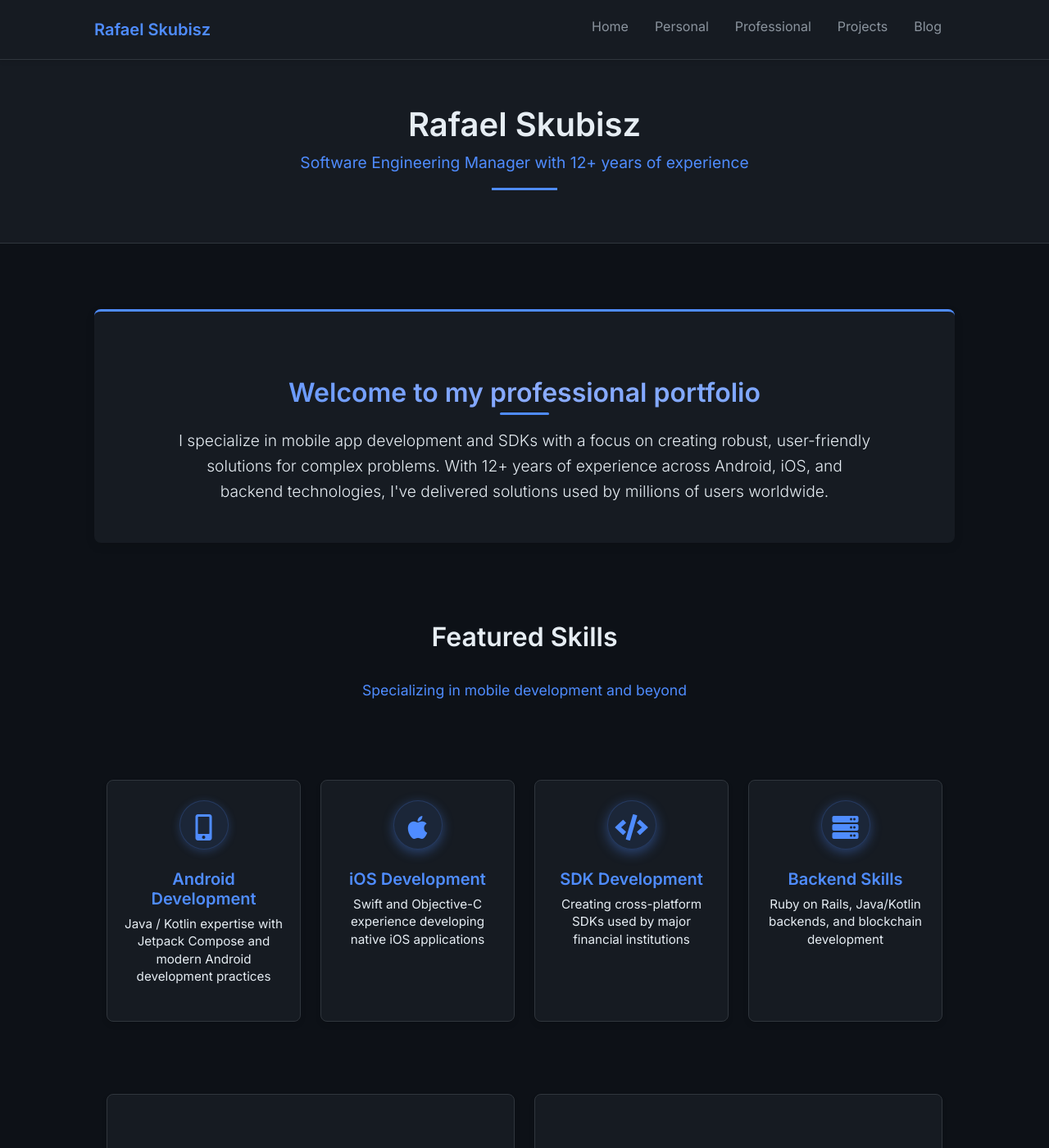
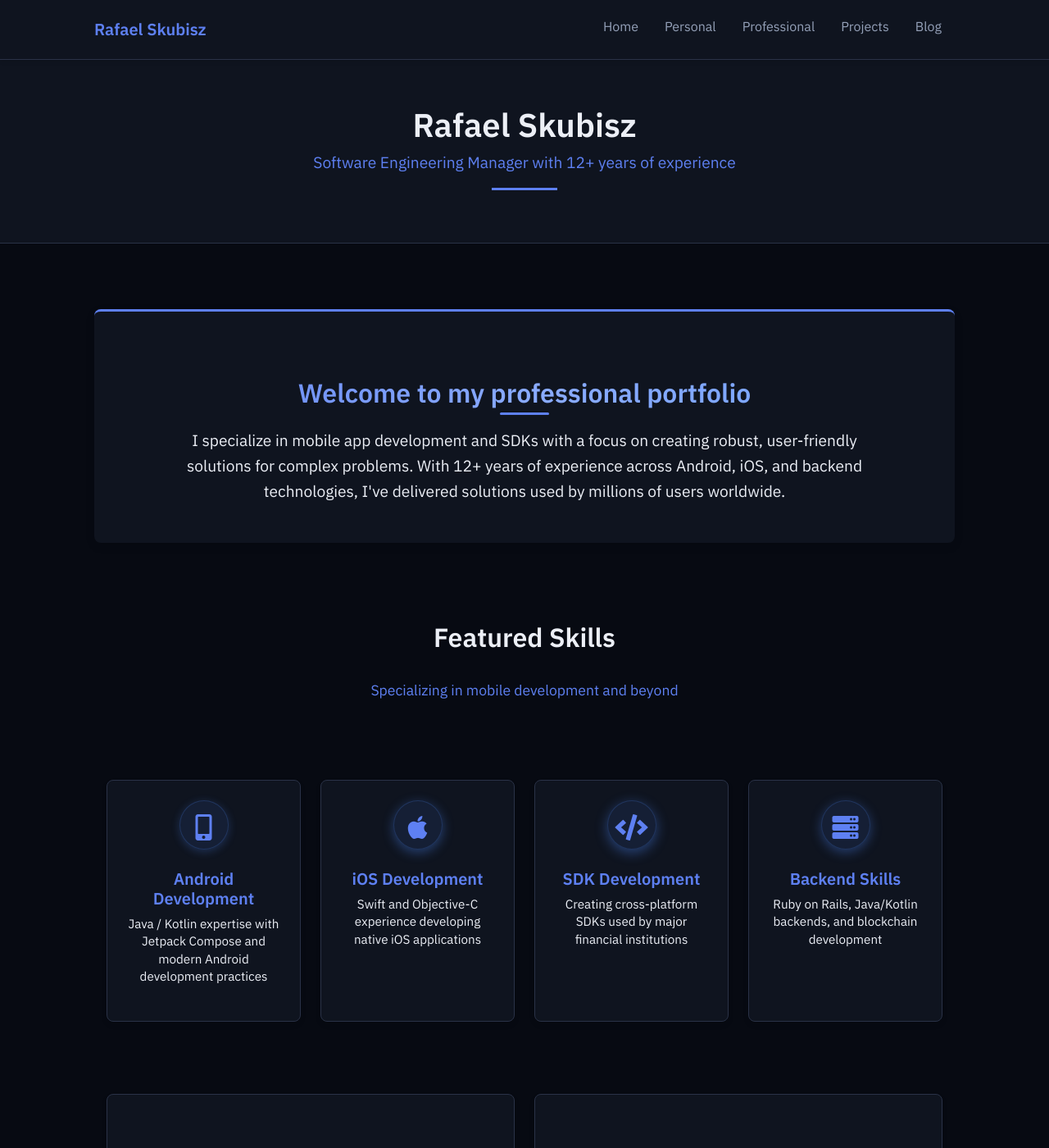
Before and after one commit to Jenovas/jenovas.github.io, a Jekyll site: the page built from index.md, in a window 1280 px wide and 1400 px high. Shown: the whole window at 82% size. Built offline with Jekyll 4.4.1, drawn with Linux system fonts in a browser that asks for light colours.

Commit message:
redesign: wire new design tokens and font trio
Co-Authored-By: Claude Sonnet 4.6 <noreply@anthropic.com>

```diff
--- a/_layouts/default.html
+++ b/_layouts/default.html
@@ -19,7 +19,7 @@
   <!-- Google Fonts -->
   <link rel="preconnect" href="https://fonts.googleapis.com">
   <link rel="preconnect" href="https://fonts.gstatic.com" crossorigin>
-  <link href="https://fonts.googleapis.com/css2?family=Inter:wght@300;400;500;600;700&display=swap" rel="stylesheet">
+  <link href="https://fonts.googleapis.com/css2?family=Fraunces:opsz,wght,SOFT,WONK@9..144,400;9..144,600;9..144,900;9..144,400,100,0;9..144,600,100,0&family=IBM+Plex+Mono:wght@400;500&family=IBM+Plex+Sans:wght@400;500;600&display=swap" rel="stylesheet">
 
   <!-- Custom styles -->
   {% if site.site-css %}
@@ -30,21 +30,10 @@
 
   <style>
     /* Dark theme with blue accents */
-    :root {
-      --primary-color: #4f8cff;
-      --primary-hover: #3a7dff;
-      --dark-bg: #0d1117;
-      --dark-surface: #161b22;
-      --dark-border: #30363d;
-      --text-primary: #e6edf3;
-      --text-secondary: #8b949e;
-      --text-muted: #6e7681;
-    }
-
     body {
-      background-color: var(--dark-bg);
+      background-color: var(--surface-0);
       color: var(--text-primary);
-      font-family: 'Inter', sans-serif;
+      font-family: var(--font-body);
       padding-top: 56px !important;
       min-height: 100vh;
       display: flex;
--- a/assets/css/custom-styles.css
+++ b/assets/css/custom-styles.css
@@ -2,15 +2,69 @@
 
 /* Standardized theme variables */
 :root {
-  --primary-color: #4f8cff;
-  --primary-hover: #3a7dff;
-  --dark-bg: #0d1117;
-  --dark-surface: #161b22;
-  --dark-surface-hover: #1e242c;
-  --dark-border: #30363d;
-  --text-primary: #e6edf3;
-  --text-secondary: #8b949e;
-  --text-muted: #6e7681;
+  /* Surfaces */
+  --surface-0: #070A12;
+  --surface-1: #0F141F;
+  --surface-2: #161C2A;
+  --surface-3: #1C2335;
+  --border-subtle: #1E2536;
+  --border-strong: #2A3247;
+
+  /* Text */
+  --text-primary: #ECEFF6;
+  --text-secondary: #94A0B8;
+  --text-muted: #5F6A85;
+  --text-on-primary: #070A12;
+
+  /* Primary blue */
+  --primary: #5E80F2;
+  --primary-hover: #7A98FF;
+  --primary-pressed: #4866D6;
+  --primary-soft: rgba(94, 128, 242, 0.10);
+  --primary-ring: rgba(94, 128, 242, 0.45);
+
+  /* Signal amber */
+  --signal: #F5B73B;
+  --signal-soft: rgba(245, 183, 59, 0.12);
+  --signal-ink: #FFD06E;
+
+  /* Shadows */
+  --shadow-sm: 0 1px 0 rgba(255,255,255,0.04) inset, 0 1px 2px rgba(0,0,0,0.4);
+  --shadow-md: 0 1px 0 rgba(255,255,255,0.05) inset, 0 2px 4px rgba(0,0,0,0.4), 0 12px 32px -12px rgba(0,0,0,0.55);
+  --shadow-lg: 0 1px 0 rgba(255,255,255,0.06) inset, 0 8px 16px -4px rgba(0,0,0,0.5), 0 32px 64px -20px rgba(0,0,0,0.7);
+
+  /* Radius */
+  --radius-sm: 4px;
+  --radius-md: 8px;
+  --radius-lg: 12px;
+  --radius-pill: 999px;
+
+  /* Spacing scale */
+  --space-1: 4px;  --space-2: 8px;  --space-3: 12px;
+  --space-4: 16px; --space-5: 24px; --space-6: 32px;
+  --space-7: 48px; --space-8: 64px; --space-9: 96px;
+  --space-10: 128px;
+
+  /* Motion */
+  --ease-out: cubic-bezier(0.16, 1, 0.3, 1);
+  --ease-in-out: cubic-bezier(0.65, 0, 0.35, 1);
+  --duration-fast: 120ms;
+  --duration-base: 220ms;
+  --duration-slow: 420ms;
+
+  /* Font stacks */
+  --font-display: 'Fraunces', Georgia, 'Times New Roman', serif;
+  --font-body: 'IBM Plex Sans', system-ui, -apple-system, 'Segoe UI', sans-serif;
+  --font-mono: 'IBM Plex Mono', 'JetBrains Mono', ui-monospace, 'SFMono-Regular', Menlo, Consolas, monospace;
+
+  /* Legacy aliases — kept temporarily so unrefactored selectors still resolve.
+     Removed in T7 once all consumers move to the new tokens. */
+  --primary-color: var(--primary);
+  --primary-hover-legacy: var(--primary-hover);
+  --dark-bg: var(--surface-0);
+  --dark-surface: var(--surface-1);
+  --dark-surface-hover: var(--surface-2);
+  --dark-border: var(--border-strong);
 }
 
 /* Consistent typography styling */
```
